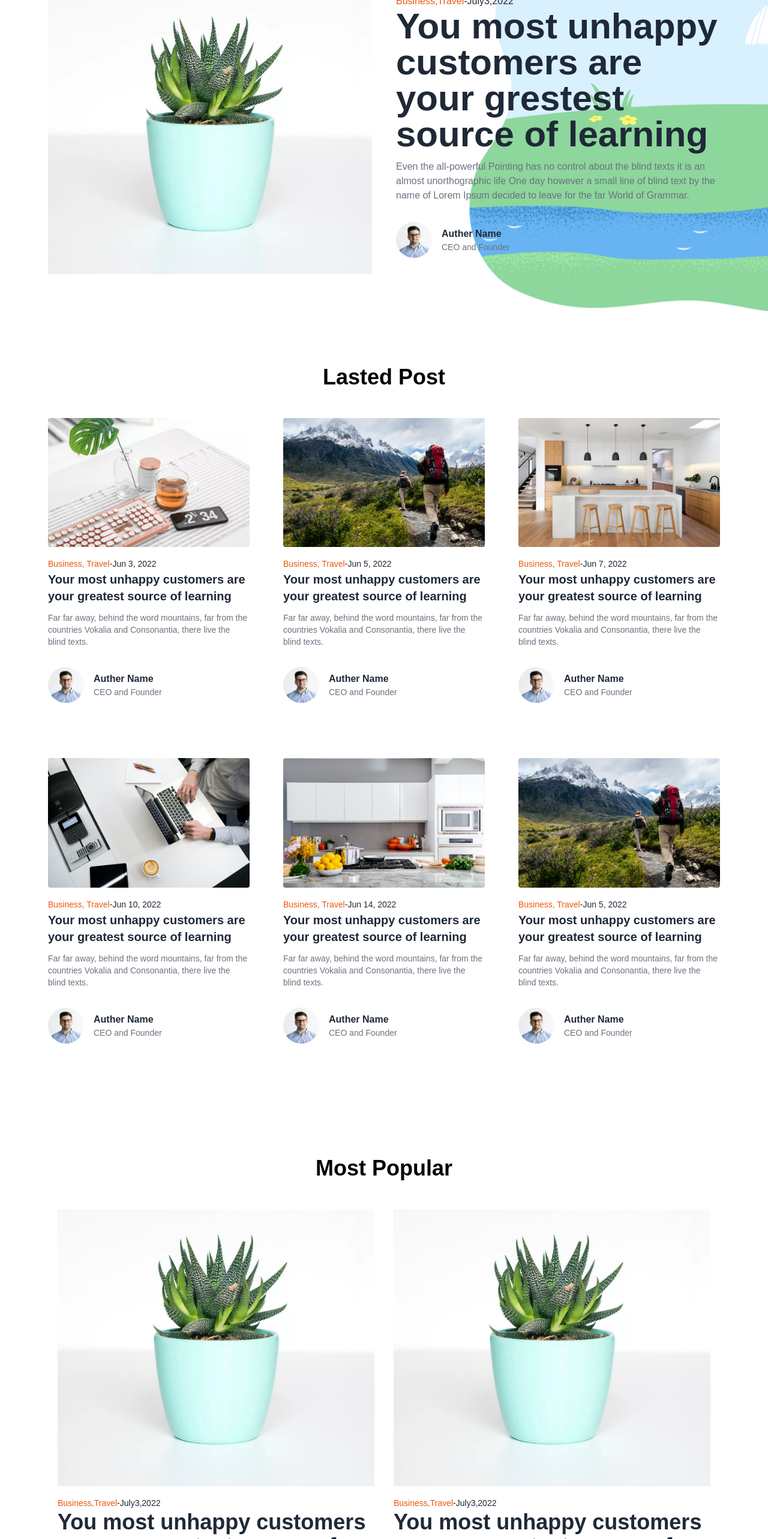
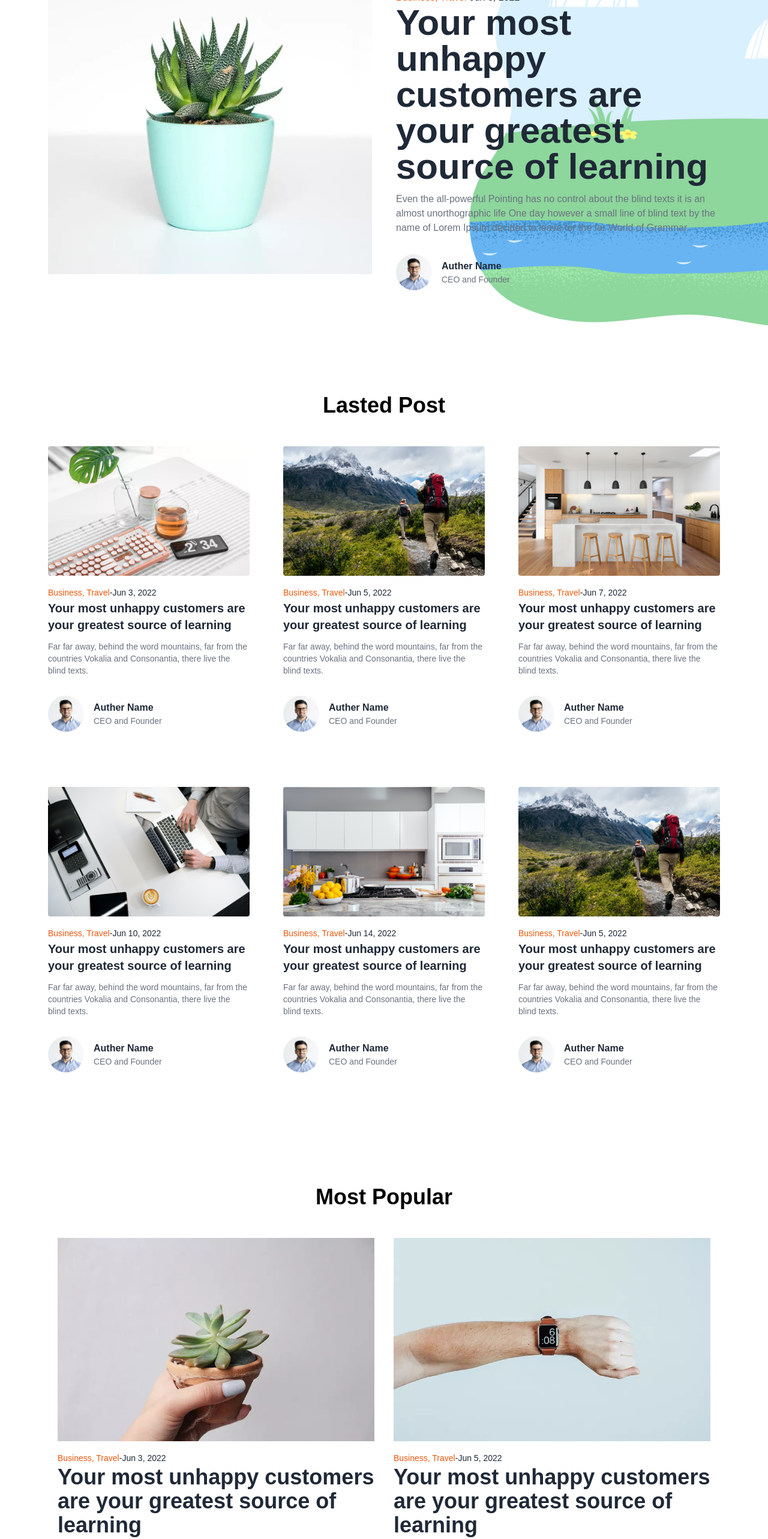
Before and after one commit to ponzaa555/EasyBlogProject, a Next.js app in the folder blog/: page / in a window 1280 px wide. Shown: the part 234-2800 px from the top of the page at 60% size. Built offline with nearby package versions, Linux system fonts and the light colour scheme.

Commit message:
dynamic Route

```diff
--- a/blog/components/catagorysection.js
+++ b/blog/components/catagorysection.js
@@ -2,27 +2,35 @@ import React from 'react';
 import Image from 'next/image';
 import Link from 'next/link';
 import Author from './_child/author';
+import fetcher from '@/lib/fetcher';
+import Spinner from './_child/spinner';
+import Error from 'next/error';
 
 const Catagorysection = () => {
+    const {data,isLoading,isError} = fetcher('api/popular')
+    // console.log(data);
+    if(isLoading) return <Spinner/>
+    if(isError) return <Error/>
     return (
         <section className=' container mx-auto md:px-20 py-16'>
             <div className=' grid xl:grid-cols-2'>
                 <div className=' item'>
                     <h1 className=' font-bold text-4xl py-12'>Business</h1>
                     <div className=' flex flex-col gap-6'>
+                        {/* // อันนี้ต่างไปเนื่องจากไม่ได้ map แต่แต่เช็คแต่ละตัวว่ามีไหม เพราะ map มันจะ map ออกมาหมด */}
                         {/* Post */}
-                        {Post()}
-                        {Post()}
-                        {Post()}
+                        {data[0] ? <Post data = {data[0]}></Post> : <></>}
+                        {data[1] ? <Post data = {data[1]}></Post> : <></>}
+                        {data[2] ? <Post data = {data[2]}></Post> : <></>}
                     </div>
                 </div>
                 <div className=' item '>
                     <h1 className=' font-bold text-4xl py-12'>Travel</h1>
                     <div className=' flex flex-col gap-6'>
                         {/* Post */}
-                        {Post()}
-                        {Post()}
-                        {Post()}
+                        {data[3] ? <Post data = {data[3]}></Post> : <></>}
+                        {data[4] ? <Post data = {data[4]}></Post> : <></>}
+                        {data[5] ? <Post data = {data[5]}></Post> : <></>}
                     </div>
                 </div>
             </div>
@@ -32,21 +40,23 @@ const Catagorysection = () => {
 
 export default Catagorysection;
 
-function Post() {
+function Post({data}) {
+    const {id,title,description,category,img,published,author,subtitle} = data
     return (
+
         <div className=' flex gap-5'>
             <div className='images flex flex-col justify-start'>
-                <Link href={"/"}><Image src={"/images/img1.jpg"} width={300} height={250} className="rounded " /></Link>
+                <Link href={"/"}><Image src={img || "/"} width={300} height={250} className="rounded " /></Link>
             </div>
             <div className='info flex justify-center flex-col'>
                 <div className='cat'>
-                    <Link href={"/"} className=' text-sm cursor-pointer text-orange-600 hover:text-orange-800'>Business,Travel</Link>
-                    <Link href={"/"} className=' text-sm cursor-pointer text-gray-800 hover:text-gray-600'>-July3,2022</Link>
+                    <Link href={"/"} className=' text-sm cursor-pointer text-orange-600 hover:text-orange-800'>{category}</Link>
+                    <Link href={"/"} className=' text-sm cursor-pointer text-gray-800 hover:text-gray-600'>-{published}</Link>
                 </div>
                 <div className='title'>
-                    <Link href={"/"} className=' text-xl  font-bold text-gray-800 hover:text-gray-600'> You most unhappy customers are your grestest source of learning </Link>
+                    <Link href={"/"} className=' text-xl  font-bold text-gray-800 hover:text-gray-600'>{title}</Link>
                 </div>
-                <Author />
+                {author ? <Author/> : <></>}
             </div>
         </div>
     )
--- a/blog/components/popularsection.js
+++ b/blog/components/popularsection.js
@@ -3,8 +3,15 @@ import { Swiper,SwiperSlide } from 'swiper/react';
 import Link from 'next/link';
 import Image from 'next/image';
 import Author from './_child/author';
+import fetcher from '@/lib/fetcher';
+import Spinner from './_child/spinner';
+import Error  from 'next/error';
 
 const Popularsection = () => {
+    const {data,isLoading,isError} = fetcher('api/popular')
+    // console.log(data);
+    if(isLoading) return <Spinner/>
+    if(isError) return <Error/>
     return (
         <section className=' container mx-auto md:px-20 py-16'>
             <h1 className=' font-bold text-4xl py-12 text-center'>Most Popular</h1>
@@ -12,10 +19,12 @@ const Popularsection = () => {
             {/* Swiper */}
             <Swiper
             slidesPerView={2}>
-                <SwiperSlide>{PopularBlog()}</SwiperSlide>
-                <SwiperSlide>{PopularBlog()}</SwiperSlide>
-                <SwiperSlide>{PopularBlog()}</SwiperSlide>
-                <SwiperSlide>{PopularBlog()}</SwiperSlide>
+                {
+                    data.map((value,index) => (
+                        // ชื้อ data ต้องตรงกับ function PopularBlog({data}) ไม่ตรงหาไม่เจอ
+                        <SwiperSlide key={index}><PopularBlog data ={value}></PopularBlog></SwiperSlide>
+                    ))
+                }
             </Swiper>
         </section>
     );
@@ -23,25 +32,25 @@ const Popularsection = () => {
 
 export default Popularsection;
 
-function PopularBlog(){
+function PopularBlog({data}){
+    const {title,description,category,img,published,author,subtitle} = data
     return (
         <div className=' grid mx-4'>
             <div className='images'>
-                <Link href={"/"}><Image src={"/images/img1.jpg"} width={600} height={400} /></Link>
+                <Link href={"/"}><Image src={img || "/"} width={600} height={400} /></Link>
             </div>
             <div className='info flex justify-center flex-col py-4'>
                 <div className='cat'>
-                    <Link href={"/"} className=' text-sm cursor-pointer text-orange-600 hover:text-orange-800'>Business,Travel</Link>
-                    <Link href={"/"} className=' text-sm cursor-pointer text-gray-800 hover:text-gray-600'>-July3,2022</Link>
+                    <Link href={"/"} className=' text-sm cursor-pointer text-orange-600 hover:text-orange-800'>{category}</Link>
+                    <Link href={"/"} className=' text-sm cursor-pointer text-gray-800 hover:text-gray-600'>-{published}</Link>
                 </div>
                 <div className='title'>
-                    <Link href={"/"} className=' text-3xl md:text-4xl  font-bold text-gray-800 hover:text-gray-600'> You most unhappy customers are your grestest source of learning </Link>
+                    <Link href={"/"} className=' text-3xl md:text-4xl  font-bold text-gray-800 hover:text-gray-600'>{title}</Link>
                 </div>
                 <p className=' text-gray-500 py-3 text-sm'>
-                        Even the all-powerful Pointing has no control about the blind texts it is an almost unorthographic life One day however a small line of blind
-                        text by the name of Lorem Ipsum decided to leave for the far World of Grammar.
+                        {description}
                 </p>
-                <Author/>
+                {author ? <Author/> : <></>}
             </div>
         </div>
     )
--- a/blog/components/section1.js
+++ b/blog/components/section1.js
@@ -5,10 +5,16 @@ import Author from './_child/author.js'
 import { Swiper, SwiperSlide } from 'swiper/react';
 import 'swiper/css';
 import SwiperCore,{Autoplay}from 'swiper/core'
+import fetcher  from '@/lib/fetcher.js';
+import Spinner from './_child/spinner.js';
+import Error from 'next/error.js';
 
 SwiperCore.use([Autoplay]);
 const Section1 = () => {
-
+    const {data,isLoading,isError} = fetcher('api/trending')
+    // console.log(data);
+    if(isLoading) return <Spinner/>
+    if(isError) return <Error/>
     const bg = {
         background: "url('/images/banner.png') no-repeat",
         backgroundPosition : "right"
@@ -25,9 +31,11 @@ const Section1 = () => {
                         disableOnInteraction: false
                     }}
                 >
-                    <SwiperSlide>{Slide()}</SwiperSlide>
-                    <SwiperSlide>{Slide()}</SwiperSlide>
-                    <SwiperSlide>{Slide()}</SwiperSlide>
+                    {
+                        data.map((value,index) => (
+                            <SwiperSlide key={index}><Slide data={value}></Slide></SwiperSlide>
+                        ))
+                    }
                 </Swiper>
             </div>
         </section>
@@ -36,25 +44,25 @@ const Section1 = () => {
 
 export default Section1;
 
-function Slide() {
+function Slide({data}) {
+    const {id,title,description,category,img,published,author,subtitle} = data
     return (
         <div className=' grid md:grid-cols-2 gap-x-10'>
             <div className='image'>
-                <Link href={"/"} className=' cursor-pointer'><Image src={"/images/img1.jpg"} width={600} height={600} /></Link>
+                <Link href={"/"} className=' cursor-pointer'><Image src={img || "/"} width={600} height={600} /></Link>
             </div>
             <div className='info  flex justify-center flex-col'>
                 <div className='cat'>
-                    <Link href={"/"} className=' cursor-pointer text-orange-600 hover:text-orange-800'>Business,Travel</Link>
-                    <Link href={"/"} className=' cursor-pointer text-gray-800 hover:text-gray-600'>-July3,2022</Link>
+                    <Link href={"/"} className=' cursor-pointer text-orange-600 hover:text-orange-800'>{category || "Unknown"}</Link>
+                    <Link href={"/"} className=' cursor-pointer text-gray-800 hover:text-gray-600'>-{published || "Unknown"}</Link>
                 </div>
                 <div className='Title'>
-                    <Link href={"/"} className=' text-3xl md:text-6xl font-bold text-gray-800 hover:text-gray-600'> You most unhappy customers are your grestest source of learning </Link>
+                    <Link href={"/"} className=' text-3xl md:text-6xl font-bold text-gray-800 hover:text-gray-600'>{title}</Link>
                 </div>
                     <p className=' text-gray-500 py-3'>
-                        Even the all-powerful Pointing has no control about the blind texts it is an almost unorthographic life One day however a small line of blind
-                        text by the name of Lorem Ipsum decided to leave for the far World of Grammar.
+                        {description}
                     </p>
-                    <Author />
+                    {author ? <Author/> : <></>}
             </div>
         </div>
     )
--- a/blog/lib/helper.js
+++ b/blog/lib/helper.js
@@ -2,9 +2,13 @@
 
 const baseURl = "http://localhost:3000/"
 //endpointinit : http://localhost:3000/api/posts
-export default async function getPost() {
+export default async function getPost(id) {
     const res = await fetch(`${baseURl}/api/posts`)
     const posts = await res.json();
 
+    if(id){
+        return posts.find(value => value.id == id)
+    }
+
     return posts
 }
--- a/blog/pages/posts/page.js
+++ /dev/null
@@ -1,45 +0,0 @@
-import Format from "@/layout/format"
-import Author from "@/components/_child/author"
-import Image from "next/image"
-import Releted from "@/components/_child/releted"
-
-export default function Page() {
-    return (
-        <Format>
-            <section className=" container mx-auto md:px-2 py-16 w-1/2">
-                <div className=" flex justify-center">
-                    <Author />
-                </div>
-                {/* Post */}
-                <div className="Post py-10">
-                    <h1 className="Title font-bold text-4xl text-center pb-5">
-                        Your most unhappy customers are your greatest source of learning
-                    </h1>
-                    <p className=" text-gray-500 text-xl text-center ">
-                        Far far away, behind the word mountains, far from the countries Vokalia and Consonantia, there live the blind texts.
-                    </p>
-                    <div className=" py-10">
-                        <Image src={"/images/img1.jpg"} width={900} height={600} />
-                    </div>
-
-                    {/* Content */}
-                    <div className="Content text-gray-600 text-lg flex flex-col gap-4">
-                        <p>
-                            Even the all-powerful Pointing has no control about the blind texts it is an almost unorthographic life One day however a small line of blind text by the name of Lorem Ipsum decided to leave for the far World of Grammar. Lorem ipsum dolor sit amet consectetur
-                        </p>
-                        <p>
-                            Even the all-powerful Pointing has no control about the blind texts it is an almost unorthographic life One day however a small line of blind text by the name of Lorem Ipsum decided to leave for the far World of Grammar. Lorem ipsum dolor sit amet consectetur
-                        </p>
-                        <p>
-                            Even the all-powerful Pointing has no control about the blind texts it is an almost unorthographic life One day however a small line of blind text by the name of Lorem Ipsum decided to leave for the far World of Grammar. Lorem ipsum dolor sit amet consectetur
-                        </p>
-                        <p>
-                            Even the all-powerful Pointing has no control about the blind texts it is an almost unorthographic life One day however a small line of blind text by the name of Lorem Ipsum decided to leave for the far World of Grammar. Lorem ipsum dolor sit amet consectetur
-                        </p>
-                    </div>
-                </div>
-                <Releted/>
-            </section>
-        </Format>
-    )
-}
```
Also changed, not shown: blog/pages/posts/[postId].js (added, +62 -0 lines).
